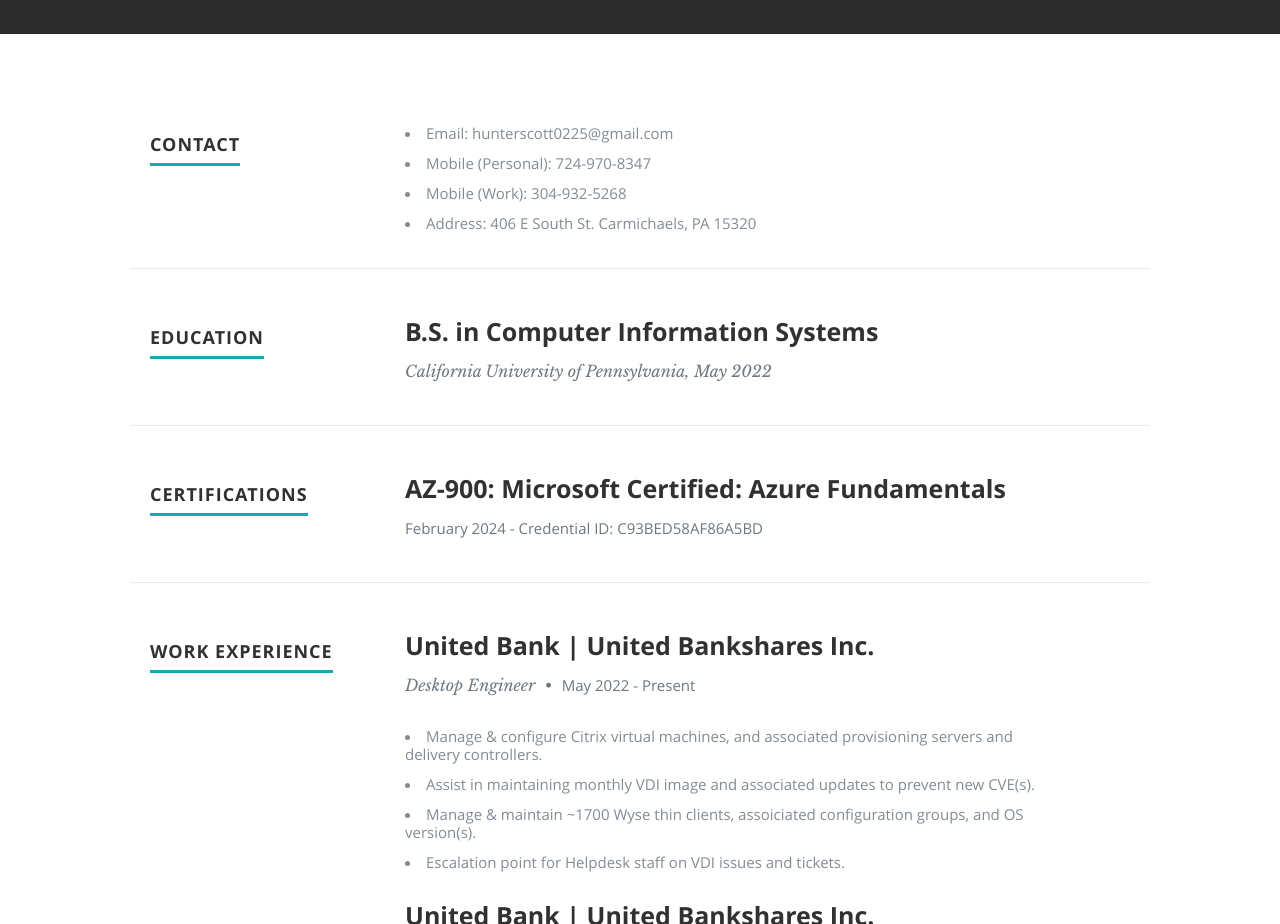
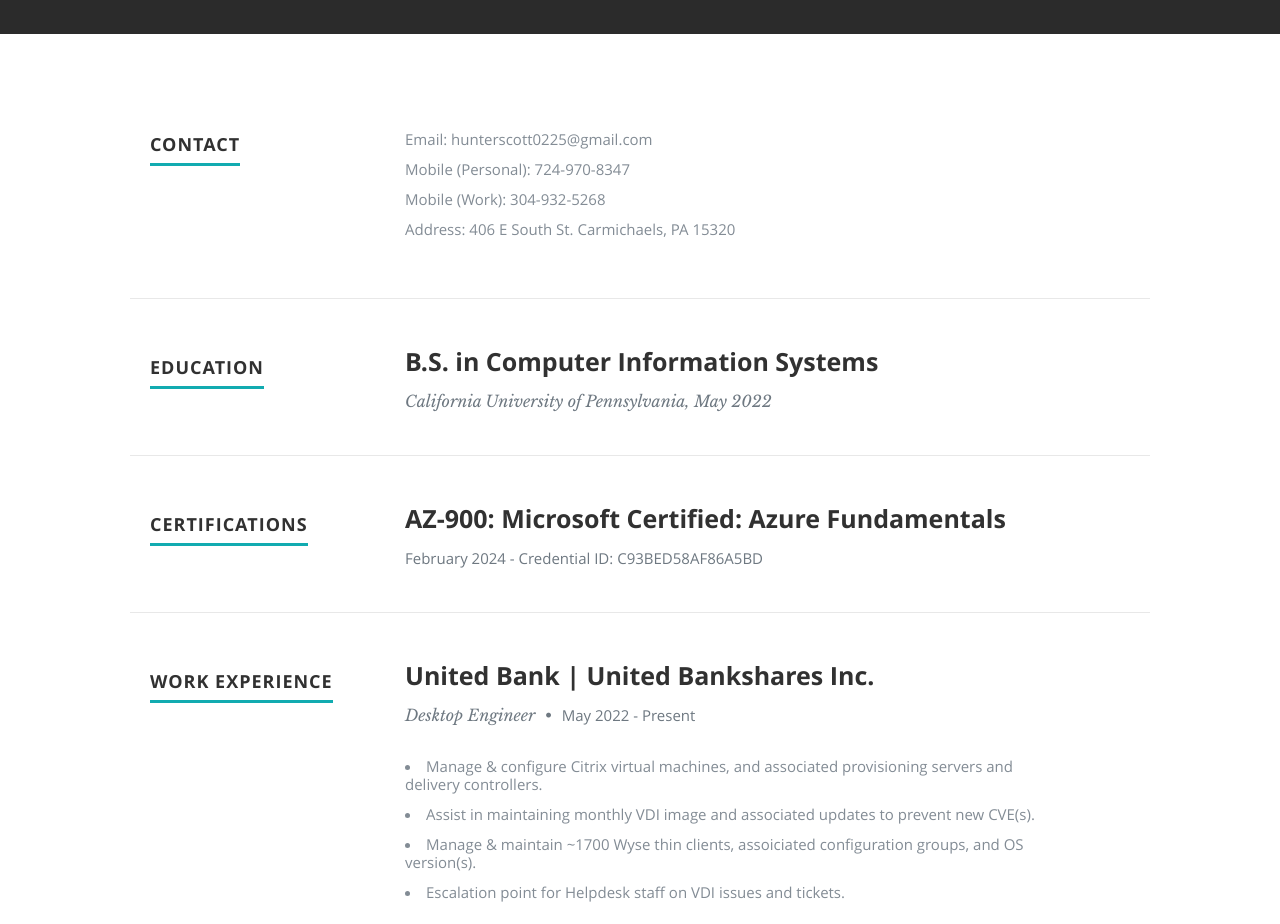
Before and after one commit to hunter0225/AzureResume, a plain HTML site: page frontend/index.html in a window 1280 px wide. Shown: the part 1120-2044 px from the top of the page. Drawn offline with nearby package versions, Linux system fonts and the light colour scheme; no server answers.

Commit message:
frontend updates yaml 4-1-2022 pt2

```diff
--- a/frontend/index.html
+++ b/frontend/index.html
@@ -111,10 +111,10 @@
 
                <div class="twelve columns">
 
-                  <li>Email: hunterscott0225@gmail.com</li>
-                  <li>Mobile (Personal): 724-970-8347</li>
-                  <li>Mobile (Work): 304-932-5268</li>
-                  <li>Address: 406 E South St. Carmichaels, PA 15320</li>
+                  <p>Email: hunterscott0225@gmail.com<br>
+                  Mobile (Personal): 724-970-8347<br>
+                  Mobile (Work): 304-932-5268<br>
+                  Address: 406 E South St. Carmichaels, PA 15320</p>
 
 
                </div>
```
